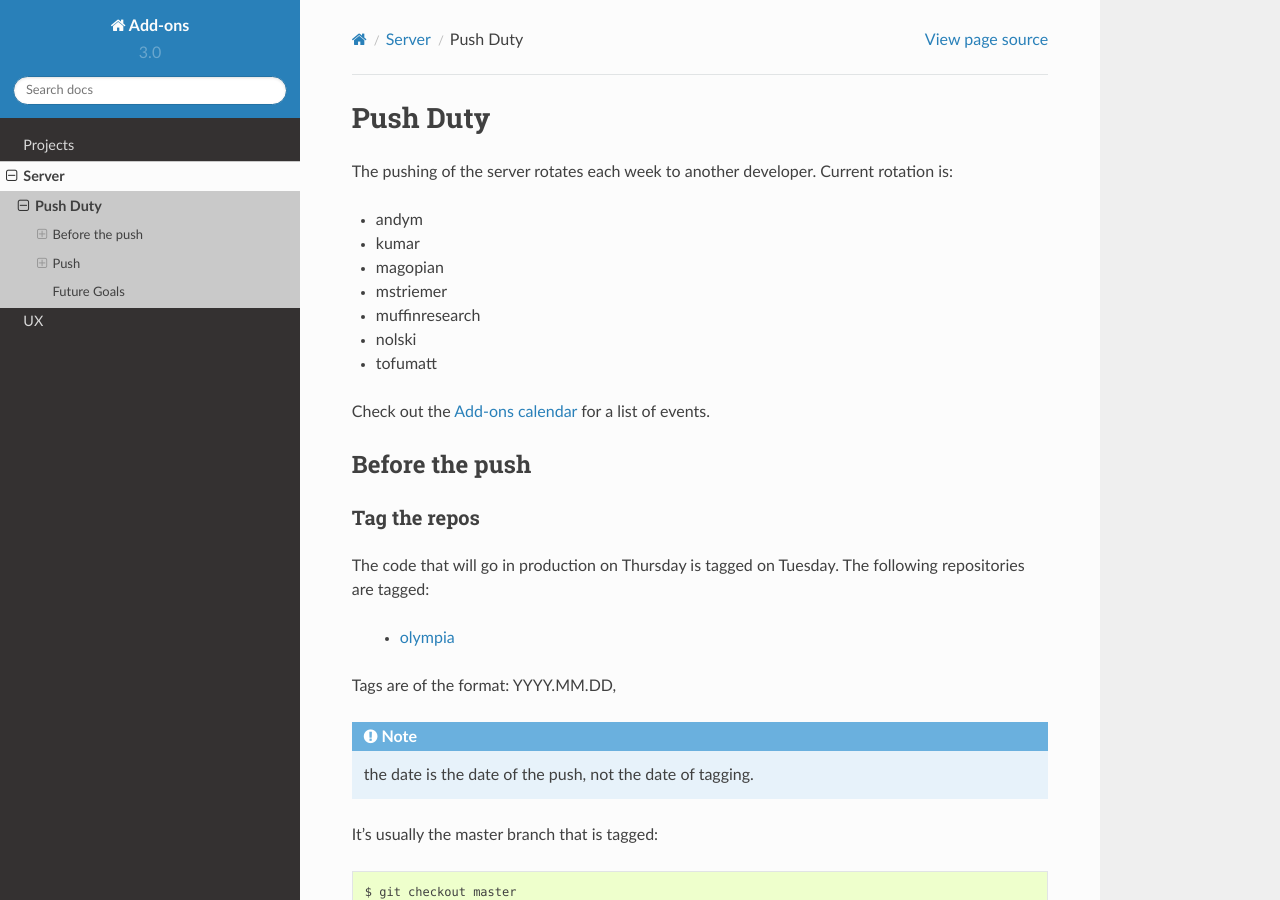
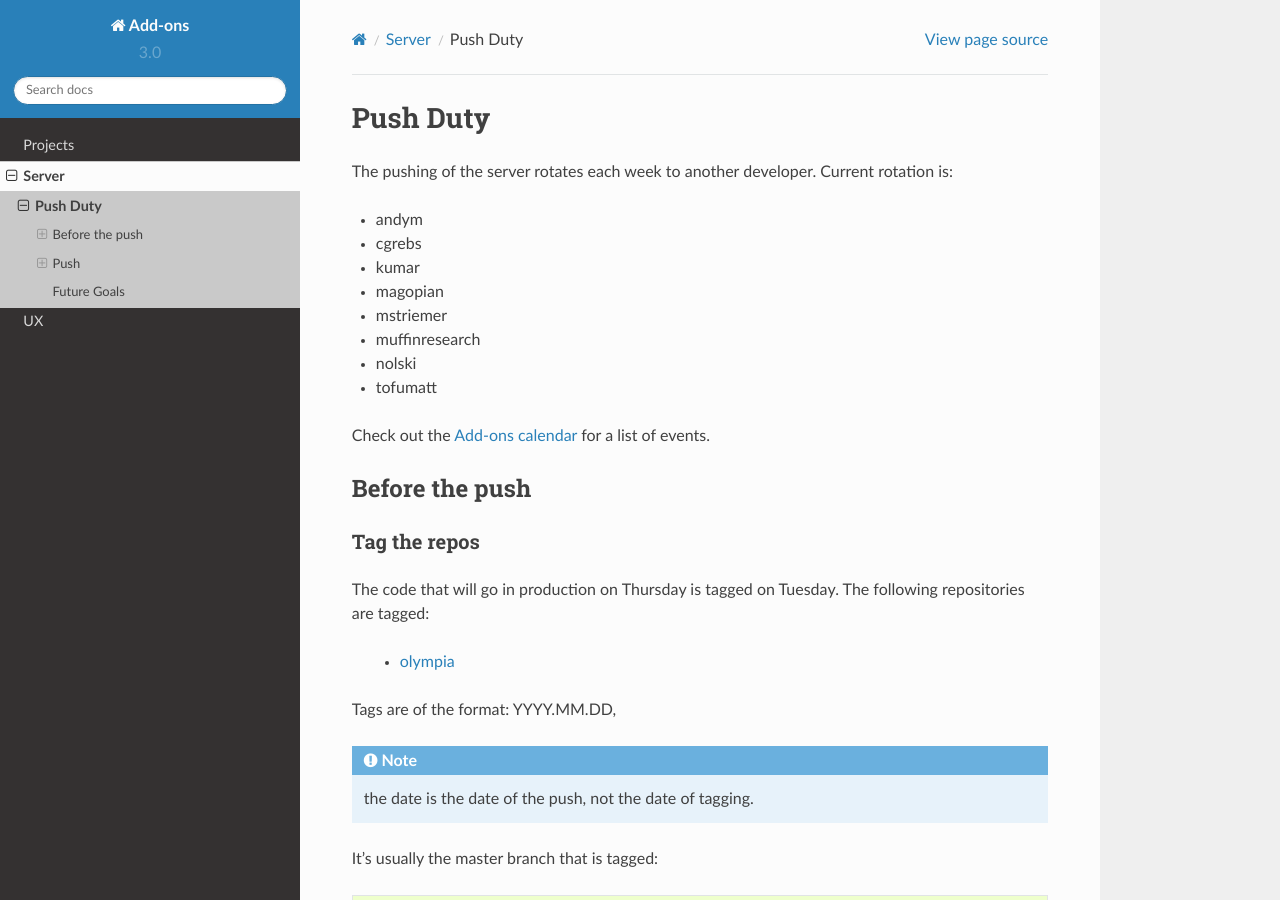
Before and after one commit to mozilla/addons, a Sphinx documentation site: the page built from docs/server/push-duty.rst, in a window 1280 px wide and 900 px high. Built offline with Sphinx 7.4.7 and the Read the Docs theme 2.0.0, drawn with Linux system fonts in a browser that asks for light colours.

Commit message:
add in cgrebs

```diff
--- a/docs/server/push-duty.rst
+++ b/docs/server/push-duty.rst
@@ -4,6 +4,7 @@ Push Duty
 The pushing of the server rotates each week to another developer. Current rotation is:
 
 * andym
+* cgrebs
 * kumar
 * magopian
 * mstriemer
```
